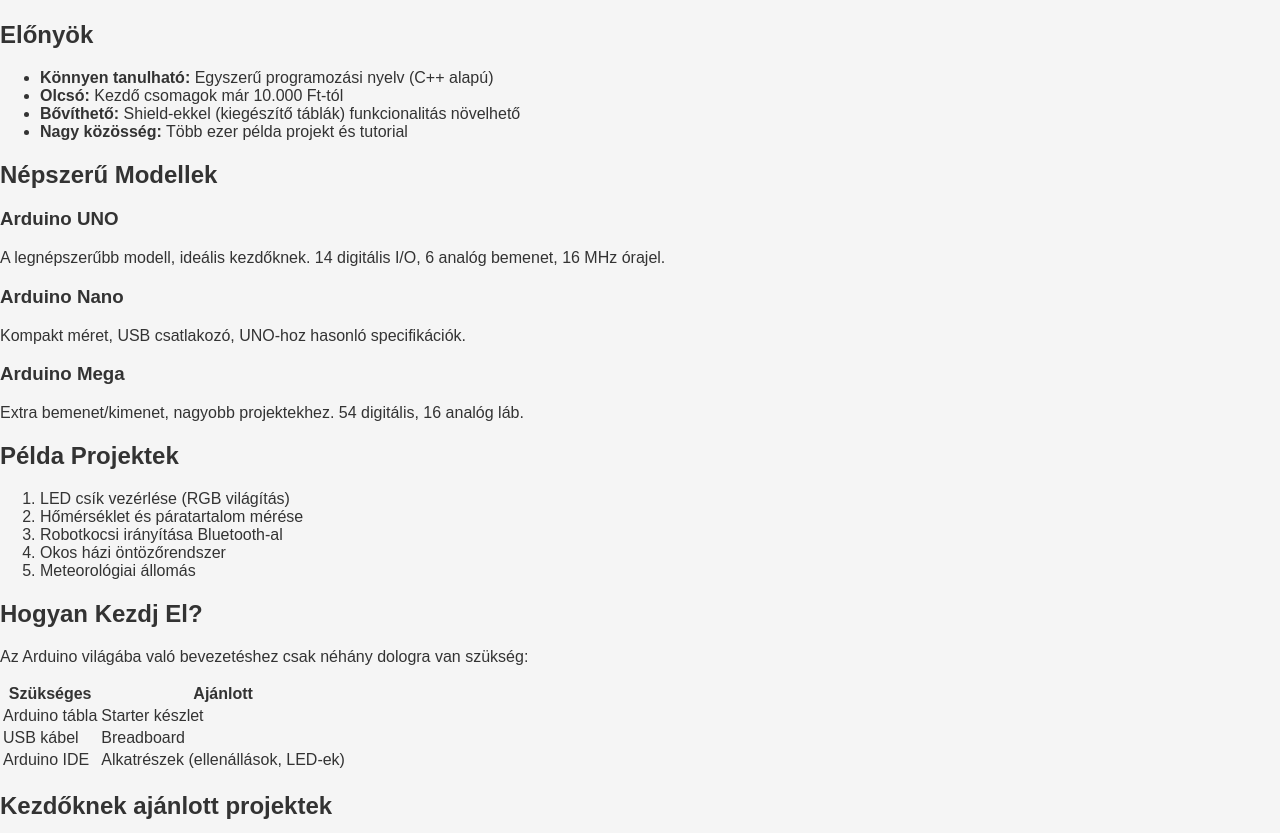
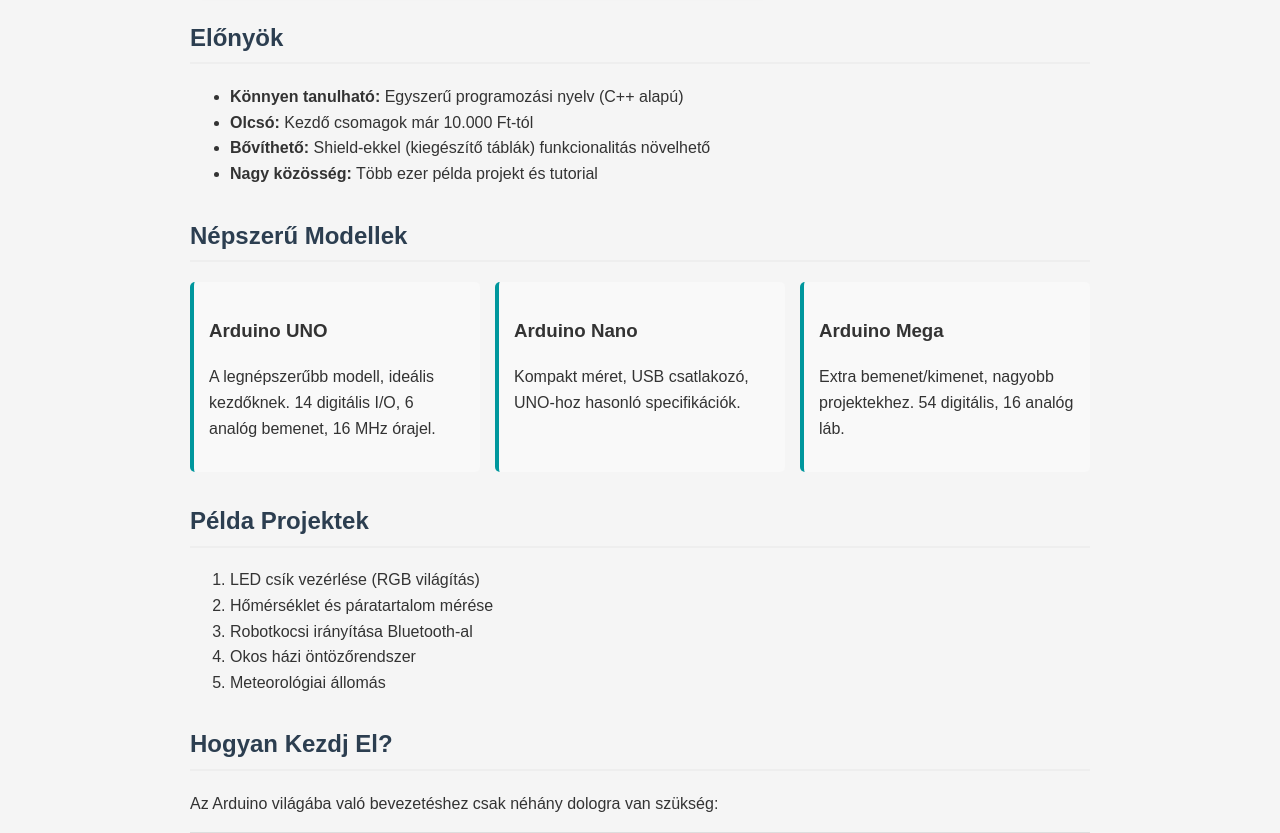
Before and after one commit to mauser8004/webp1, a PHP site: page / in a window 1280 px wide. Shown: the part 940-1773 px from the top of the page. Run offline with PHP 8.4, Linux system fonts and the light colour scheme; data that the repository does not hold is empty.

Commit message:
fooldaltartalom2css

```diff
--- a/styles/stilus.css
+++ b/styles/stilus.css
@@ -281,3 +281,104 @@ header {
 .error-message {
     color: red;
 }
+/* ARDUINO TARTALOM */
+.arduino-content {
+    max-width: 900px;
+    margin: 0 auto;
+    padding: 20px;
+    line-height: 1.6;
+}
+
+.arduino-content h1 {
+    color: #00979D;
+    text-align: center;
+    margin-bottom: 30px;
+}
+
+.arduino-content h2 {
+    color: #2c3e50;
+    border-bottom: 2px solid #eee;
+    padding-bottom: 5px;
+    margin-top: 30px;
+}
+
+.float-right {
+    float: right;
+    margin: 0 0 15px 15px;
+    max-width: 300px;
+    border-radius: 5px;
+}
+
+.model-grid {
+    display: grid;
+    grid-template-columns: repeat(auto-fit, minmax(250px, 1fr));
+    gap: 15px;
+    margin: 20px 0;
+}
+
+.model-card {
+    background: #f9f9f9;
+    padding: 15px;
+    border-radius: 5px;
+    border-left: 4px solid #00979D;
+}
+
+.requirements {
+    width: 100%;
+    border-collapse: collapse;
+    margin: 15px 0;
+}
+
+.requirements th, .requirements td {
+    padding: 10px;
+    border: 1px solid #ddd;
+    text-align: left;
+}
+
+.requirements th {
+    background-color: #f2f2f2;
+}
+
+.quote {
+    font-style: italic;
+    background: #f5f5f5;
+    padding: 15px;
+    border-left: 4px solid #00979D;
+    margin: 30px 0;
+}
+
+@media (max-width: 600px) {
+    .float-right {
+        float: none;
+        display: block;
+        margin: 15px auto;
+        max-width: 100%;
+    }
+}
+/* VIDEÓK STÍLUSAI */
+.video-container {
+    position: relative;
+    padding-bottom: 56.25%; /* 16:9 arány */
+    height: 0;
+    overflow: hidden;
+    margin: 20px 0;
+    border-radius: 8px;
+    box-shadow: 0 4px 8px rgba(0,0,0,0.1);
+}
+
+.video-container iframe {
+    position: absolute;
+    top: 0;
+    left: 0;
+    width: 100%;
+    height: 100%;
+    border: none;
+}
+
+/* Reszponzív módosítások */
+@media (max-width: 768px) {
+    .video-container {
+        margin: 15px -20px; /* Teljes szélességű mobilnézetben */
+        border-radius: 0;
+    }
+}
```
